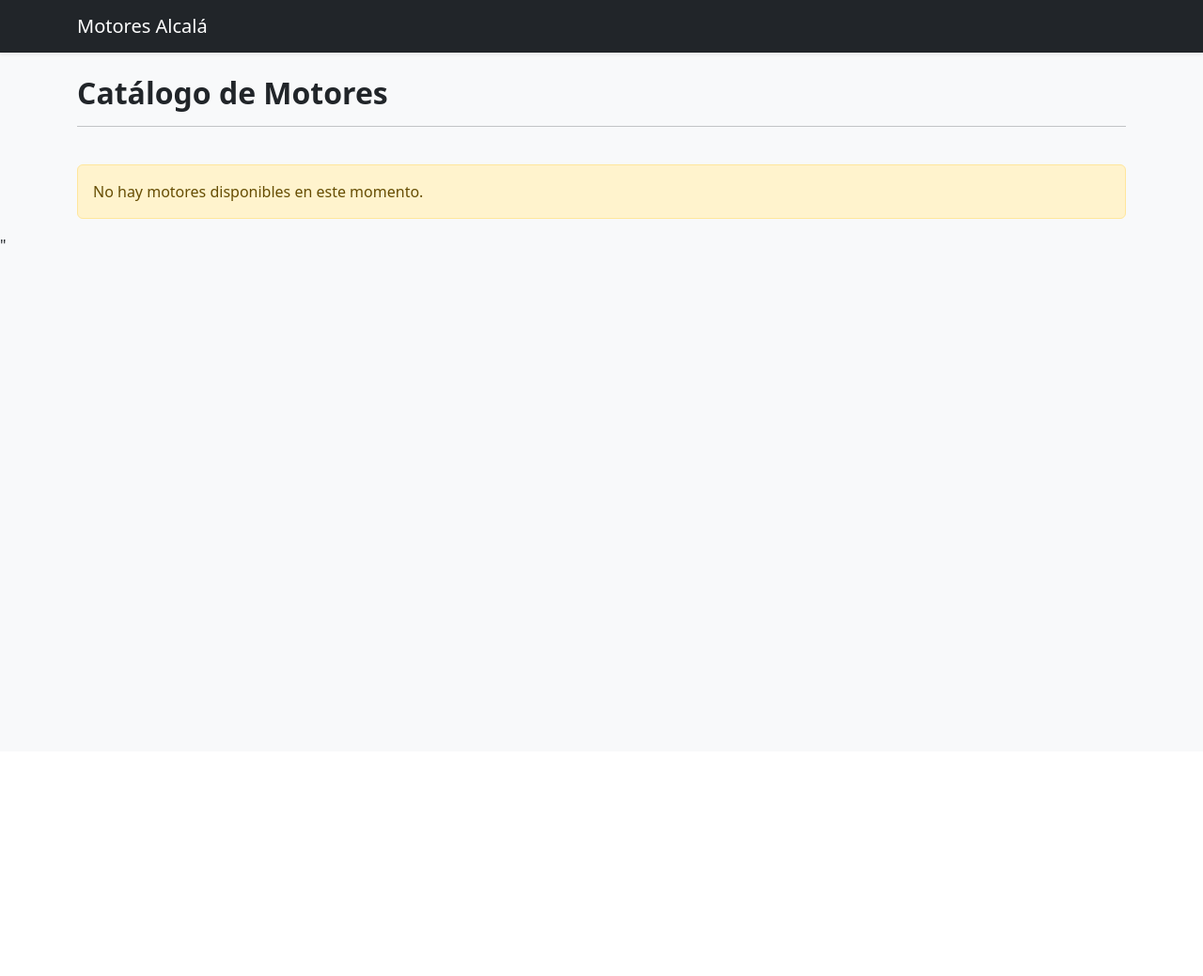
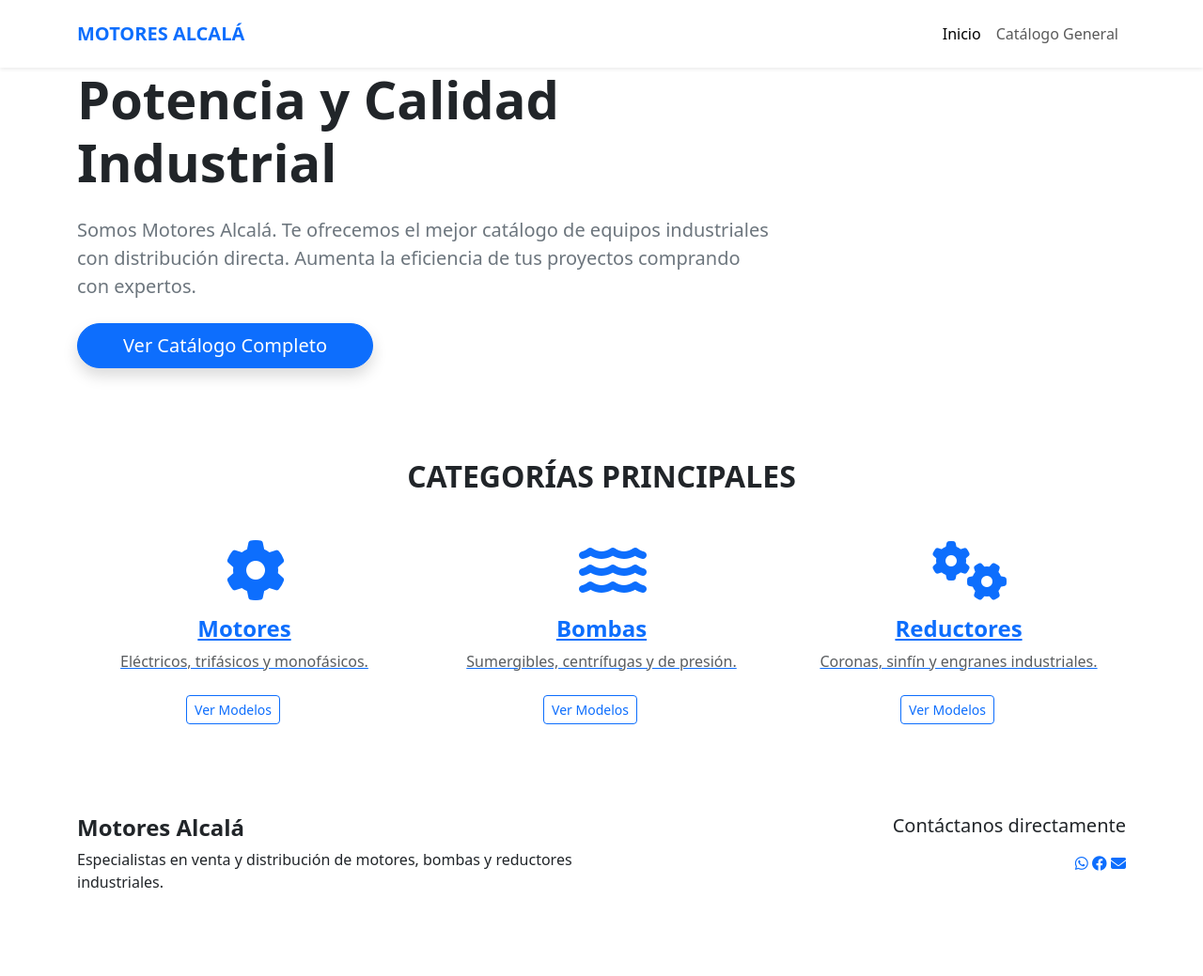
Before and after one commit to Sutekibot/BombasyMotoresAlcala_website, a Django app: page / in a window 1280 px wide. Shown: the whole page at 94% size. Before the commit the page ends 260 px from the top, so only its background shows below. Run offline with Django 5.2, Linux system fonts and the light colour scheme; data that the repository does not hold is empty.

Commit message:
feat: Primeros pasos

```diff
--- /dev/null
+++ b/catalogo/templates/catalogo/base.html
@@ -0,0 +1,59 @@
+{% load static %}
+<!DOCTYPE html>
+<html lang="es">
+<head>
+    <meta charset="UTF-8">
+    <meta name="viewport" content="width=device-width, initial-scale=1.0">
+    <title>Motores Alcalá</title>
+    <link href="https://cdn.jsdelivr.net/npm/bootstrap@5.3.2/dist/css/bootstrap.min.css" rel="stylesheet">
+    <link rel="stylesheet" href="https://cdnjs.cloudflare.com/ajax/libs/font-awesome/6.4.0/css/all.min.css">
+    <!-- Conectamos tu CSS modular -->
+    <link rel="stylesheet" href="{% static 'catalogo/css/estilos.css' %}">
+</head>
+<body>
+    <!-- Navbar con Menú de Hamburguesa -->
+    <nav class="navbar navbar-expand-lg navbar-light bg-white shadow-sm py-3">
+        <div class="container">
+            <a class="navbar-brand fw-bold text-primary" href="{% url 'inicio' %}">MOTORES ALCALÁ</a>
+
+            <!-- Botón de Hamburguesa para móviles -->
+            <button class="navbar-toggler" type="button" data-bs-toggle="collapse" data-bs-target="#menuPrincipal">
+                <span class="navbar-toggler-icon"></span>
+            </button>
+
+            <div class="collapse navbar-collapse" id="menuPrincipal">
+                <ul class="navbar-nav ms-auto">
+                    <li class="nav-item"><a class="nav-link active" href="{% url 'inicio' %}">Inicio</a></li>
+                    <li class="nav-item"><a class="nav-link" href="{% url 'lista_productos' %}">Catálogo General</a></li>
+                </ul>
+            </div>
+        </div>
+    </nav>
+
+    <!-- Contenido Dinámico -->
+    <main>
+        {% block content %}{% endblock %}
+    </main>
+
+    <!-- Footer -->
+    <footer class="footer-custom py-5 mt-5">
+        <div class="container">
+            <div class="row">
+                <div class="col-md-6 mb-4">
+                    <h4 class="fw-bold">Motores Alcalá</h4>
+                    <p>Especialistas en venta y distribución de motores, bombas y reductores industriales.</p>
+                </div>
+                <div class="col-md-6 text-md-end mb-4">
+                    <h5 class="mb-3">Contáctanos directamente</h5>
+                    <!-- Enlaces directos a redes -->
+                    <a href="https://wa.me/523300000000" target="_blank" class="social-icon"><i class="fa-brands fa-whatsapp"></i></a>
+                    <a href="#" class="social-icon"><i class="fa-brands fa-facebook"></i></a>
+                    <a href="#" class="social-icon"><i class="fa-solid fa-envelope"></i></a>
+                </div>
+            </div>
+        </div>
+    </footer>
+
+    <script src="https://cdn.jsdelivr.net/npm/bootstrap@5.3.2/dist/js/bootstrap.bundle.min.js"></script>
+</body>
+</html>
--- /dev/null
+++ b/catalogo/templates/catalogo/inicio.html
@@ -0,0 +1,53 @@
+{% extends 'catalogo/base.html' %}
+{% load static %}
+
+{% block content %}
+<!-- Sección de Presentación (Hero) -->
+<section class="hero-section text-center text-md-start">
+    <div class="container">
+        <div class="row align-items-center">
+            <div class="col-md-8">
+                <h1 class="display-4 fw-bold hero-text mb-4">Potencia y Calidad Industrial</h1>
+                <p class="lead text-secondary mb-4">Somos Motores Alcalá. Te ofrecemos el mejor catálogo de equipos industriales con distribución directa. Aumenta la eficiencia de tus proyectos comprando con expertos.</p>
+                <a href="{% url 'lista_productos' %}" class="btn btn-primary btn-lg px-5 rounded-pill shadow">Ver Catálogo Completo</a>
+            </div>
+        </div>
+    </div>
+</section>
+
+<!-- Sección de Categorías -->
+<section class="container mt-5 pt-5 text-center">
+    <h2 class="fw-bold mb-5 hero-text">CATEGORÍAS PRINCIPALES</h2>
+    <div class="row g-4">
+        <!-- Categoría 1: Motores -->
+        <div class="col-md-4">
+            <a href="{% url 'lista_productos' %}" class="categoria-card p-4 h-100">
+                <i class="fa-solid fa-gear fa-4x mb-3" style="color: var(--azul-vibrante);"></i>
+                <h4 class="fw-bold">Motores</h4>
+                <p class="text-muted">Eléctricos, trifásicos y monofásicos.</p>
+                <span class="btn btn-outline-primary btn-sm mt-2">Ver Modelos</span>
+            </a>
+        </div>
+
+        <!-- Categoría 2: Bombas -->
+        <div class="col-md-4">
+            <a href="{% url 'lista_productos' %}" class="categoria-card p-4 h-100">
+                <i class="fa-solid fa-water fa-4x mb-3" style="color: var(--azul-vibrante);"></i>
+                <h4 class="fw-bold">Bombas</h4>
+                <p class="text-muted">Sumergibles, centrífugas y de presión.</p>
+                <span class="btn btn-outline-primary btn-sm mt-2">Ver Modelos</span>
+            </a>
+        </div>
+
+        <!-- Categoría 3: Reductores -->
+        <div class="col-md-4">
+            <a href="{% url 'lista_productos' %}" class="categoria-card p-4 h-100">
+                <i class="fa-solid fa-cogs fa-4x mb-3" style="color: var(--azul-vibrante);"></i>
+                <h4 class="fw-bold">Reductores</h4>
+                <p class="text-muted">Coronas, sinfín y engranes industriales.</p>
+                <span class="btn btn-outline-primary btn-sm mt-2">Ver Modelos</span>
+            </a>
+        </div>
+    </div>
+</section>
+{% endblock %}
--- a/catalogo/templates/catalogos/lista_productos.html
+++ b/catalogo/templates/catalogo/lista_productos.html
@@ -1,4 +1,4 @@
-{% extends 'catalogos/base.html' %}
+{% extends 'catalogo/base.html' %}
 
 {% block content %}
 <div class="row mb-4">
@@ -17,6 +17,7 @@
                     <h6 class="card-subtitle mb-3 text-muted">SKU: {{ producto.code }}</h6>
 
                     <p class="card-text">
+
                         <strong>Clasificación:</strong> {{ producto.classification }} <br>
                         <strong>Tipo:</strong> {{ producto.product_type }}
                     </p>
--- a/catalogo/templates/catalogos/base.html
+++ /dev/null
@@ -1,24 +0,0 @@
-<!DOCTYPE html>
-<html lang="es">
-<head>
-    <meta charset="UTF-8">
-    <meta name="viewport" content="width=device-width, initial-scale=1.0">
-    <title>Motores Alcalá</title>
-    <link href="https://cdn.jsdelivr.net/npm/bootstrap@5.3.2/dist/css/bootstrap.min.css" rel="stylesheet">
-</head>
-<body class="bg-light">
-
-    <nav class="navbar navbar-expand-lg navbar-dark bg-dark mb-4 shadow-sm">
-        <div class="container">
-            <a class="navbar-brand" href="#">Motores Alcalá</a>
-        </div>
-    </nav>
-
-    <div class="container">
-        {% block content %}
-        {% endblock %}
-    </div>
-
-    <script src="https://cdn.jsdelivr.net/npm/bootstrap@5.3.2/dist/js/bootstrap.bundle.min.js"></script>
-</body>"
-</html>
--- a/catalogo/urls.py
+++ b/catalogo/urls.py
@@ -1,6 +1,6 @@
 from django.urls import path
 from . import views
-
 urlpatterns = [
-    path('', views.lista_productos, name='lista_productos'),
+    path('', views.inicio, name='inicio'),
+    path('catalogo/', views.lista_productos, name='lista_productos'),
 ]
--- a/catalogo/views.py
+++ b/catalogo/views.py
@@ -1,5 +1,8 @@
 from django.shortcuts import render
 from .models import Product
+
+def inicio(request):
+    return render(request, 'catalogo/inicio.html')
 
 def lista_productos(request):
     producto = Product.objects.filter(is_active=True)
```
Also changed, not shown: catalogo/templates/static/catalogo/css/styles.css (added, +43 -0 lines), 1 other file.
